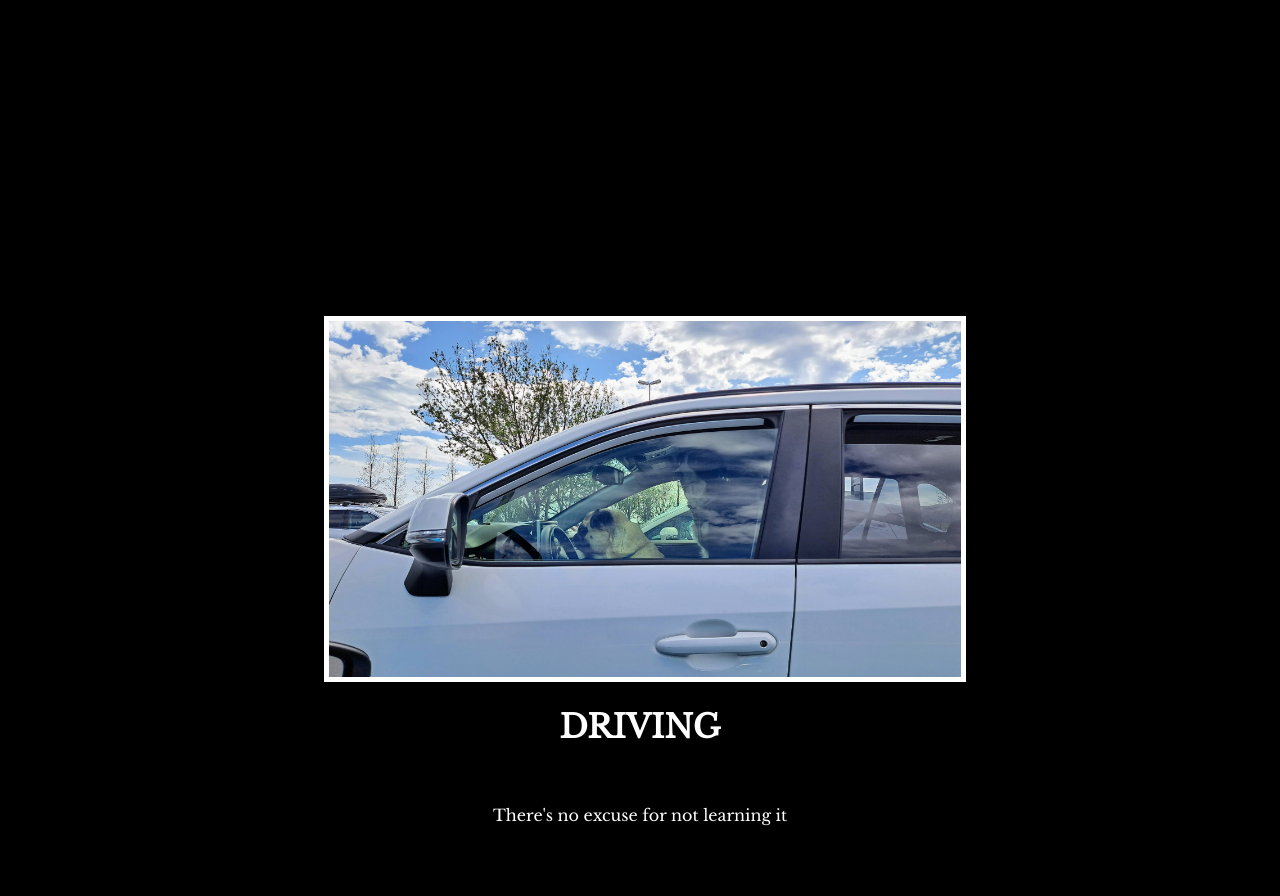
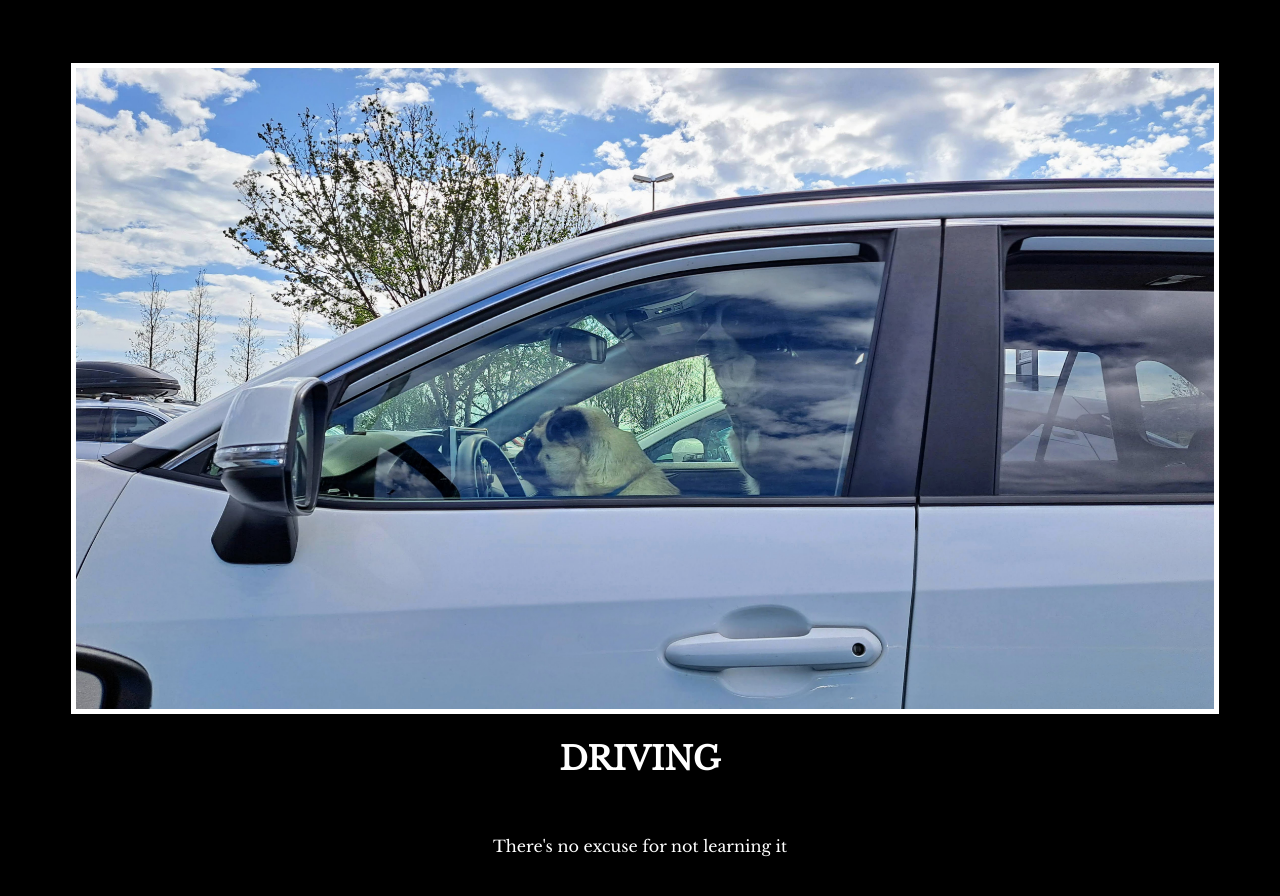
Before and after one commit to SimonThomasG/Motivational-Meme, a plain HTML site: page index.html in a window 1280 px wide. Drawn offline with nearby package versions, Linux system fonts and the light colour scheme; a web font is replaced by a local one.

Commit message:
Update style.css

```diff
--- a/style.css
+++ b/style.css
@@ -6,8 +6,8 @@ html {
 }
 
 #box{
-    width: 50%;
-    margin: 25%;
+    width: 90%;
+    margin: 5%;
 }
 
 #image {
```
